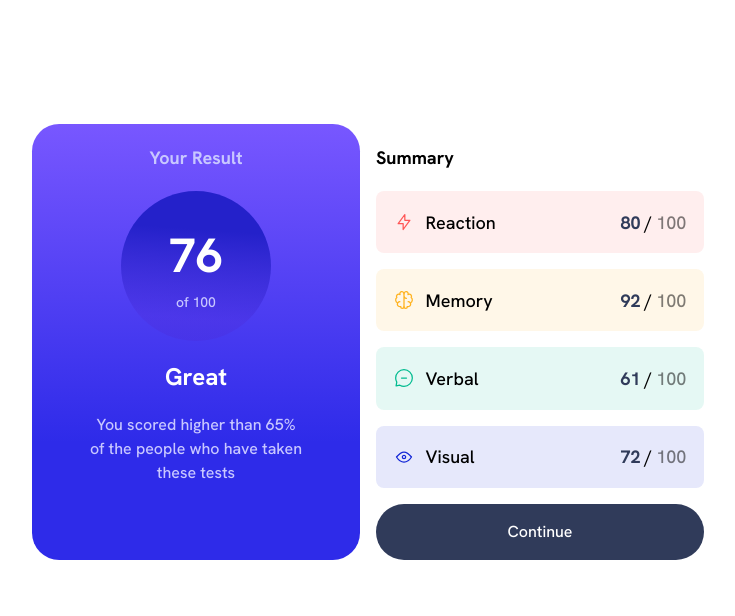
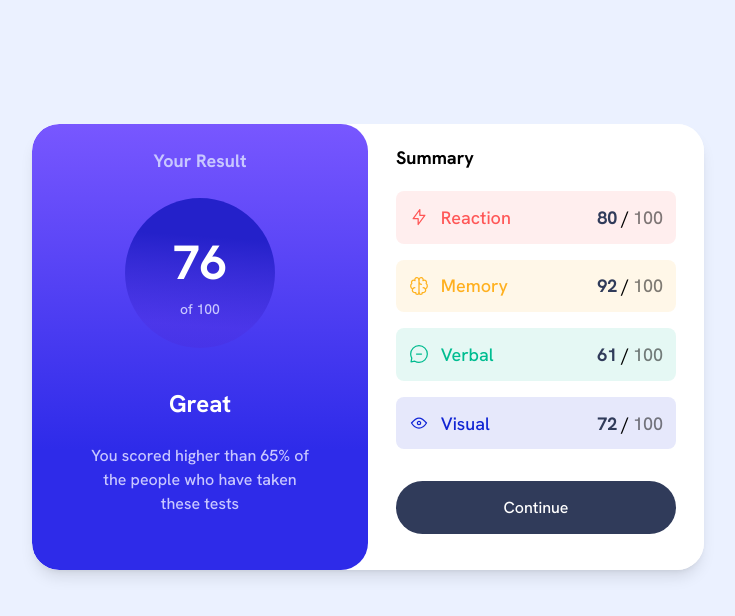
Before and after one commit to Nnadivictory25/results-summary-component, a React (Vite) app: page / in a window 1280 px wide. Shown: the top 616 px of the page, without its empty margins (272-1007 px from the left). Built offline with nearby package versions, Linux system fonts and the light colour scheme.

Commit message:
Project clean up

```diff
--- a/index.html
+++ b/index.html
@@ -11,7 +11,7 @@
   <link href="https://fonts.googleapis.com/css2?family=Hanken+Grotesk:wght@500;700;800&display=swap" rel="stylesheet">
 </head>
 
-<body class="md:px-5">
+<body class="md:px-5 bg-pale-blue">
   <div id="root"></div>
   <script type="module" src="/src/main.tsx"></script>
 </body>
--- a/src/components/GridContainer.tsx
+++ b/src/components/GridContainer.tsx
@@ -6,7 +6,7 @@ interface Props {
 
 const GridContainer = ({ children }: Props) => {
 	return (
-		<div className='grid md:grid-cols-2 md:gap-x-4 md:h-[410px] max-w-2xl mx-auto md:mt-[10%]'>
+		<div className='grid md:grid-cols-2 bg-white  max-w-2xl mx-auto md:mt-[10%] overflow-hidden md:rounded-[1.7rem] shadow-lg'>
 			{children}
 		</div>
 	);
--- a/src/components/Score.tsx
+++ b/src/components/Score.tsx
@@ -2,13 +2,13 @@
 
 const Score = () => {
     return (
-        <div className="score text-light-lavender text-center px-14 rounded-b-[1.7rem] md:rounded-[1.7rem] flex flex-col gap-y-5 pt-5 pb-8">
+        <div className="score text-light-lavender text-center px-14 rounded-b-[1.7rem] md:rounded-[1.7rem] flex flex-col justify-center pt-5 md:pt-0 gap-y-6 pb-8">
             <p className="font-semibold">Your Result</p>
             <div className="circle w-[150px] h-[150px] py-2 mx-auto rounded-full flex flex-col justify-center">
                 <p className="text-[3rem] font-bold text-white">76</p>
                 <p className="text-sm">of 100</p>
             </div>
-            <p className="font-bold text-white text-2xl">Great</p>
+            <p className="font-bold text-white text-2xl md:pt-4 ">Great</p>
             <p className="text-sm md:text-base">
                 You scored higher than 65% of the people who have taken these tests
             </p>
--- a/src/components/Summary.tsx
+++ b/src/components/Summary.tsx
@@ -2,14 +2,14 @@ import SummaryCards from "./SummaryCards";
 
 const Summary = () => {
 	return (
-		<div className='bg-white px-8 md:px-0 mt-5 md:mt-0 pt-2 md:pt-5'>
+		<div className='bg-white px-8 md:px-7 mt-5 md:mt-0 pt-2 md:pt-5'>
 			<p className='font-bold'>Summary</p>
 
 			<div className='summariesCtn mt-5'>
         <SummaryCards />
 			</div>
 
-			<button className='p-4 rounded-full text-white bg-dark-g-blue w-full mb-4 md:mb-0 btn'>
+			<button className='p-[0.9rem] rounded-full text-white bg-dark-g-blue w-full mb-9 mt-4 btn'>
 				Continue
 			</button>
 		</div>
--- a/src/components/SummaryCards.tsx
+++ b/src/components/SummaryCards.tsx
@@ -13,18 +13,20 @@ const colorCodes = [
 
 const imgs = [reactionIcon, memoryIcon, verbalIcon, visualIcon];
 
-const textColors = ['light-red', 'orange-yellow', 'green-teal', 'co-blue'];
+const textColors = ['text-light-red', 'text-orange-yellow', 'text-green-teal', 'text-co-blue'];
 
 const SummaryCards = () => {
 	return (
 		<>
 			{data.map(({ category, score }, i) => (
 				<div
-					className='card flex mb-4 items-center justify-between p-[1.1rem] rounded-lg'
-					style={{ backgroundColor: colorCodes[i] }}>
+					className='card flex mb-4 items-center justify-between p-[.8rem] rounded-lg'
+                    style={{ backgroundColor: colorCodes[i] }}
+                    key={category}
+                >
 					<div className='flex items-center gap-x-3'>
 						<img src={imgs[i]} />
-						<p className={'text-' + textColors[i]}>{category}</p>
+						<p className={textColors[i]}>{category}</p>
 					</div>
 					<div className='scoreRating flex items-center gap-x-1'>
 						<p className='text-dark-g-blue font-semibold'>{score}</p>
```
